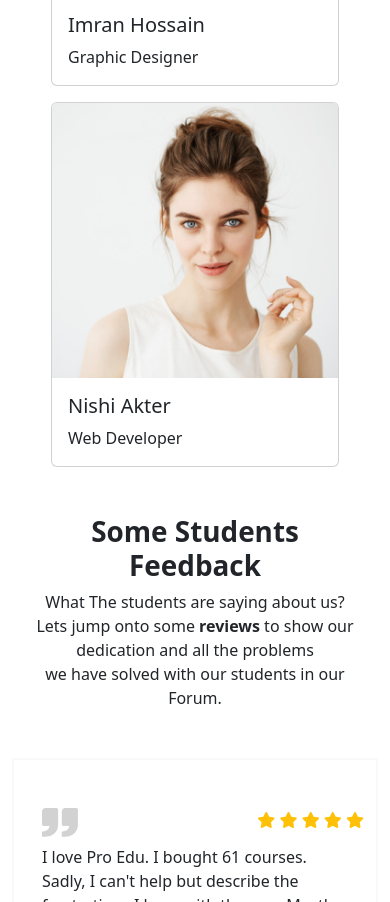
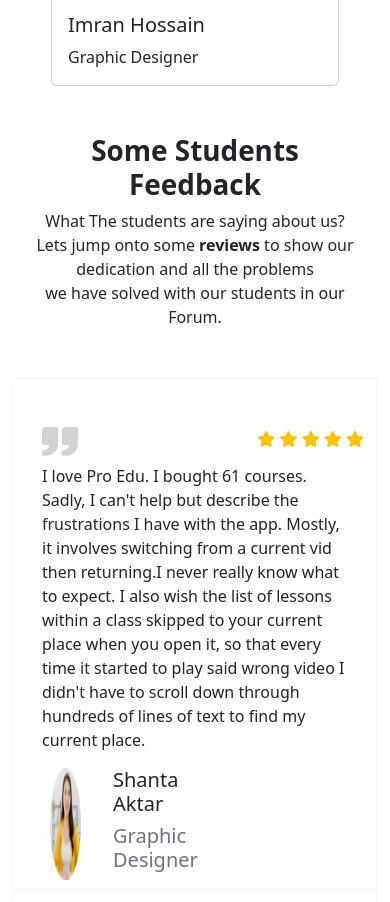
Before and after one commit to ashiksimanto/assignment-03, a plain HTML site: page index.html in a window 390 px wide. Shown: the part 4880-5782 px from the top of the page. Drawn offline with nearby package versions, Linux system fonts and the light colour scheme.

Commit message:
modify 2

```diff
--- a/index.html
+++ b/index.html
@@ -393,7 +393,7 @@
                         </div>
                     </div>
                 </div>
-                <div class="col-lg-3 col-md-6 col-sm-12 d-flex justify-content-center">
+                <div class="col-lg-3 col-md-6 col-sm-12 justify-content-center d-none d-md-flex d-lg-flex">
                     <div class="card" style="width: 18rem;">
                         <img src="images/student/student-4.png" class="card-img-top" alt="...">
                         <div class="card-body">
```
